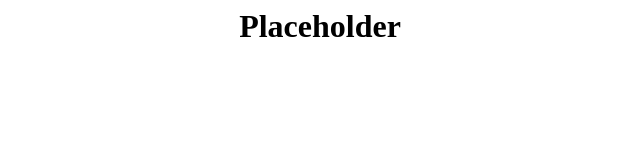
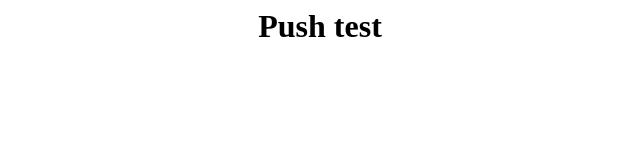
Before and after one commit to JeanSummers/ChatClient, a plain HTML site: page index.html in a window 1280 px wide. Shown: the whole page, without its empty margins (320-960 px from the left). Drawn offline with Linux system fonts and the light colour scheme.

Commit message:
[test] update on push

```diff
--- a/index.html
+++ b/index.html
@@ -4,4 +4,4 @@
 }
 </style>
 
-<h1>Placeholder</h1>
+<h1>Push test</h1>
```
